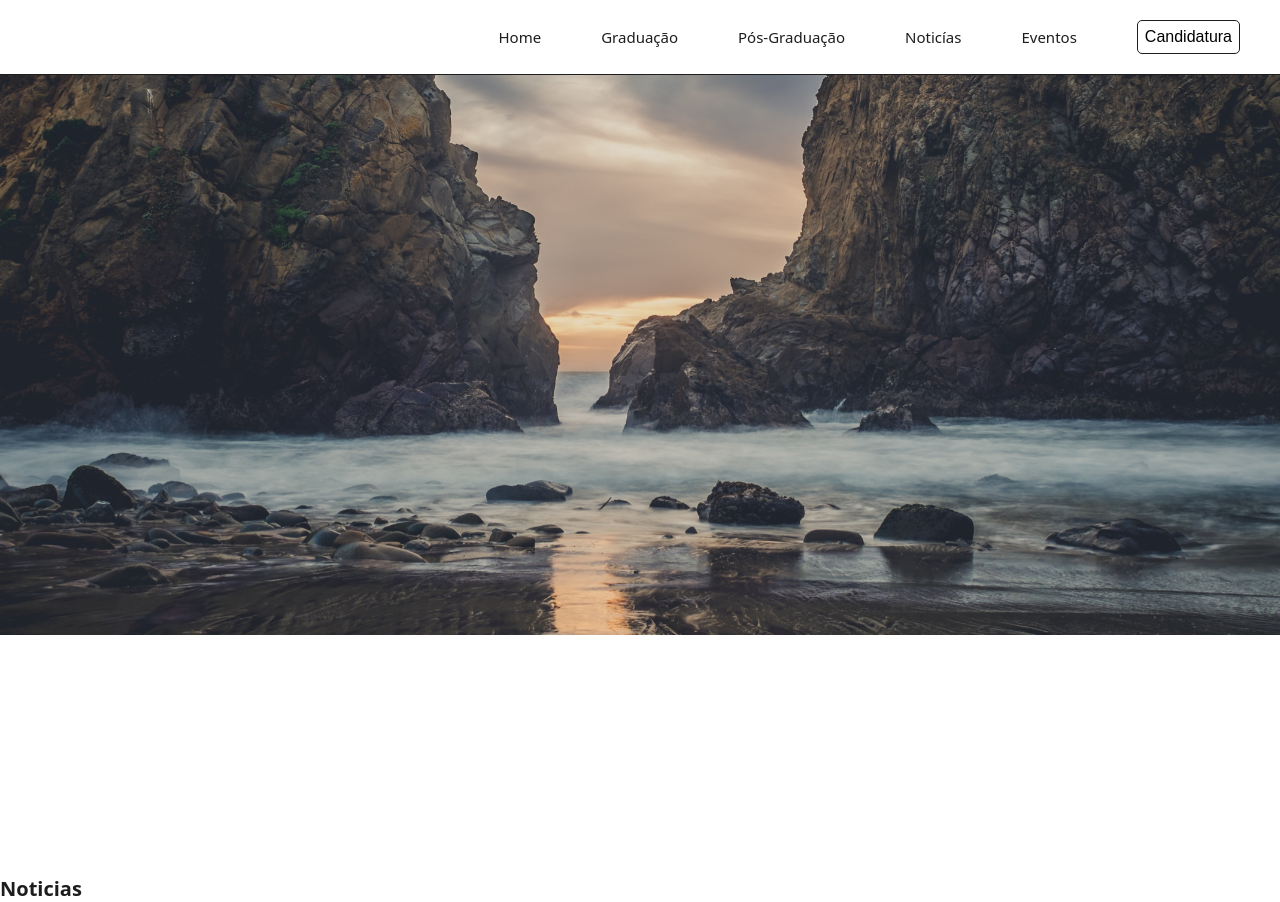
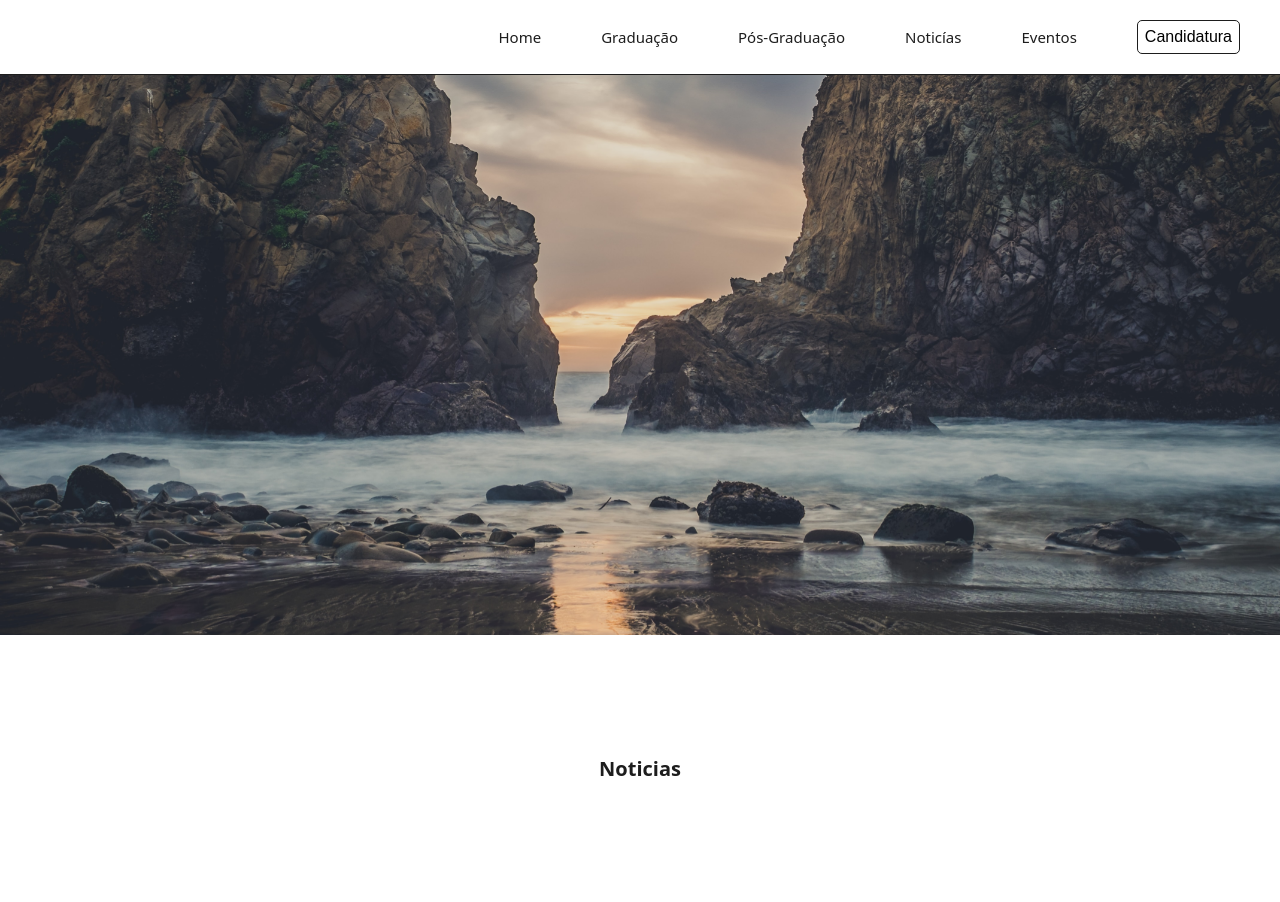
Before and after one commit to Michelpinto/ukb-projecto, a React (Vite) app: page / in a window 1280 px wide. After the commit the page ends 822 px from the top, so only its background shows below. Built offline with nearby package versions, Linux system fonts and the light colour scheme; grey boxes are pictures that could not be loaded.

Commit message:
ultimas mudanças

```diff
--- a/src/features/Home/Hero/heroStyles.ts
+++ b/src/features/Home/Hero/heroStyles.ts
@@ -21,7 +21,7 @@ const slide = keyframes`
 export const Section = styled.section`
   position: relative;
   width: 100%;
-  height: 100vh;
+  height: 70vh;
   overflow: hidden;
 
   & div {
@@ -29,7 +29,7 @@ export const Section = styled.section`
     top: 0;
     left: 0;
     width: 100%;
-    height: 70%;
+    height: 100%;
     background-size: cover;
     background-position: center;
     animation: ${slide} 5s linear infinite;
--- a/src/features/Home/Noticias/Noticias.tsx
+++ b/src/features/Home/Noticias/Noticias.tsx
@@ -1,16 +1,15 @@
 import React from 'react';
-
-// import { Container } from './styles';
+import { Main } from './noticias-styles';
 
 const Noticias: React.FC = () => {
   return (
-    <main>
+    <Main>
       <h1>Noticias</h1>
 
       <section>
         <div></div>
       </section>
-    </main>
+    </Main>
   );
 };
 
--- a/src/features/Home/Noticias/noticias-styles.ts
+++ b/src/features/Home/Noticias/noticias-styles.ts
@@ -1,5 +1,14 @@
 import styled from 'styled-components';
 
 export const Main = styled.main`
-  padding: 6rem 0;
+  padding: 4rem 0;
+  margin: auto;
+  max-width: 1200px;
+
+  display: flex;
+  flex-direction: column;
+
+  & h1 {
+    align-self: flex-start;
+  }
 `;
--- a/src/pages/Home/Home.tsx
+++ b/src/pages/Home/Home.tsx
@@ -1,13 +1,14 @@
 import React from 'react';
 import Hero from '../../features/Home/Hero/Hero';
 import Noticias from '../../features/Home/Noticias/Noticias';
+import { Main } from './homeStyles';
 
 const Home: React.FC = () => {
   return (
-    <>
+    <Main>
       <Hero />
       <Noticias />
-    </>
+    </Main>
   );
 };
 
--- a/src/pages/Home/homeStyles.ts
+++ b/src/pages/Home/homeStyles.ts
@@ -1,5 +1,7 @@
 import styled from 'styled-components';
 
 export const Main = styled.main`
-  padding: 6rem 0;
+  display: flex;
+  flex-direction: column;
+  gap: 8rem;
 `;
```
